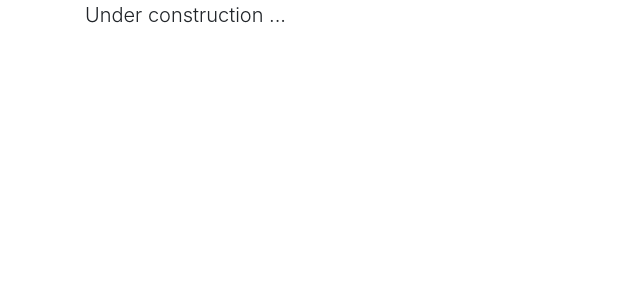
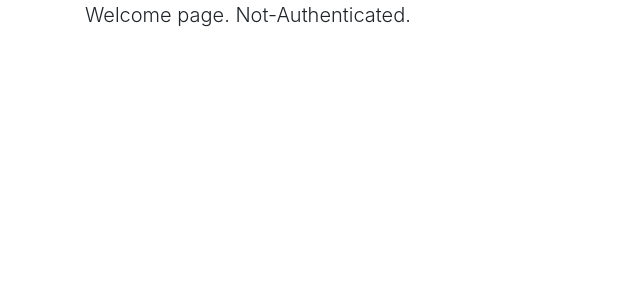
Before and after one commit to mavram/flask-with-react, a React app in the folder flask_with_react/webapp/: page /welcome in a window 1280 px wide. Shown: the top 300 px of the page, without its empty margins (0-640 px from the left). Built offline with nearby package versions, Linux system fonts and the light colour scheme.

Commit message:
login/logout ui skeleton

```diff
--- a/flask_with_react/webapp/src/index.html
+++ b/flask_with_react/webapp/src/index.html
@@ -1,11 +1,11 @@
 <!DOCTYPE html>
-<html lang='en'>
+<html lang="en">
     <head>
         <!-- Version: <%= htmlWebpackPlugin.options.version %> -->
         <title><%= htmlWebpackPlugin.options.title %></title>
-        <meta charset='utf-8'>
-        <meta name='viewport' content='width=device-width, initial-scale=1.0'>
-        <link href='https://fonts.googleapis.com/css?family=Source+Sans+Pro' rel='stylesheet'>
+        <meta charset="utf-8">
+        <meta name="viewport" content="width=device-width, initial-scale=1.0">
+        <link href="https://fonts.googleapis.com/css?family=Source+Sans+Pro:300, 400, 600" rel="stylesheet">
     </head>
-    <body><div id='__app__'/></body>
+    <body><div id="__app__"/></body>
 </html>
--- a/flask_with_react/webapp/src/index.js
+++ b/flask_with_react/webapp/src/index.js
@@ -11,6 +11,6 @@ import './css/styles'
 // app
 import React from 'react'
 import ReactDOM from 'react-dom'
-import App from './js/App'
+import {App} from './js/App'
 
 ReactDOM.render(<App/>, document.getElementById('__app__'))
--- a/flask_with_react/webapp/src/js/App.jsx
+++ b/flask_with_react/webapp/src/js/App.jsx
@@ -1,14 +1,22 @@
 
 import React from 'react'
+import {BrowserRouter, Route, Switch} from 'react-router-dom'
+import {SettingsComponent} from './containers/SettingsComponent'
+import {Index, Login, Logout} from './views/Index'
+import {Home} from './views/Home'
+import {Welcome} from './views/Welcome'
 
-const App = () => {
-    return <div className='container'>
-        <div className='row'>
-            <div className='col'>
-                <p className='lead'>Under construction ...</p>
-            </div>
-        </div>
-    </div>
+
+export const App = () => {
+    return <BrowserRouter>
+        <SettingsComponent>
+            <Switch>
+                <Route exact path='/' render={Index}/>
+                <Route exact path='/home' render={Home}/>
+                <Route exact path='/welcome' render={Welcome}/>
+                <Route exact path='/login' render={Login}/>
+                <Route exact path='/logout' render={Logout}/>
+            </Switch>
+        </SettingsComponent>
+    </BrowserRouter>
 }
-
-export default App
--- /dev/null
+++ b/flask_with_react/webapp/src/js/containers/SettingsComponent.jsx
@@ -0,0 +1,18 @@
+import React from 'react'
+
+
+export class SettingsComponent extends React.Component {
+    constructor(props) {
+        super(props)
+        this.state = {}
+    }
+
+    componentDidMount() {
+        // load settings
+    }
+
+    render() {
+        // render based on settings
+        return this.props.children
+    }
+}
--- /dev/null
+++ b/flask_with_react/webapp/src/js/views/Home.jsx
@@ -0,0 +1,13 @@
+
+import React from 'react'
+
+
+export const Home = () => {
+    return <div className='container'>
+        <div className='row'>
+            <div className='col'>
+                <p className='lead'>Home page. Authenticated.</p>
+            </div>
+        </div>
+    </div>
+}
--- /dev/null
+++ b/flask_with_react/webapp/src/js/views/Index.jsx
@@ -0,0 +1,33 @@
+
+import React from 'react'
+import {Redirect} from 'react-router-dom'
+
+
+const isAuthenticated = () => {
+    return false
+}
+
+
+export const Index = () => {
+    if (isAuthenticated()) {
+        return <Redirect to='/home'/>
+    }
+    return <Redirect to='/welcome'/>
+}
+
+
+export const Login = () => {
+    if (isAuthenticated()) {
+        return <Redirect to='/'/>
+    }
+    // login user
+    return <p className='lead'>Login Form</p>
+}
+
+
+export const Logout = () => {
+    if (isAuthenticated()) {
+        // logout user
+    }
+    return <Redirect to='/'/>
+}
--- /dev/null
+++ b/flask_with_react/webapp/src/js/views/Welcome.jsx
@@ -0,0 +1,13 @@
+
+import React from 'react'
+
+
+export const Welcome = () => {
+    return <div className='container'>
+        <div className='row'>
+            <div className='col'>
+                <p className='lead'>Welcome page. Not-Authenticated.</p>
+            </div>
+        </div>
+    </div>
+}
```
